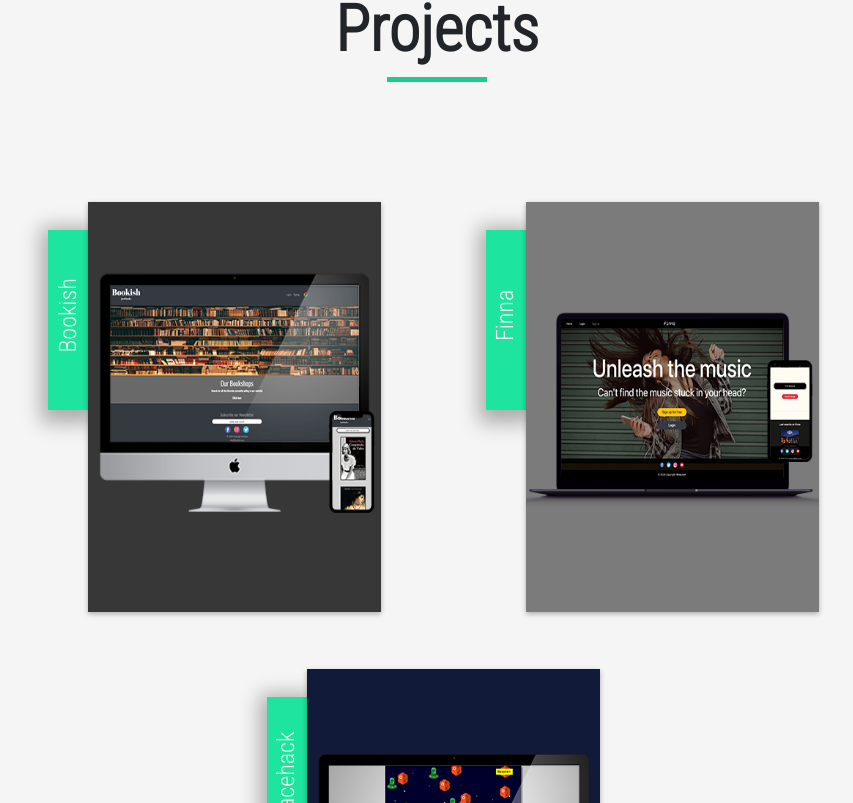
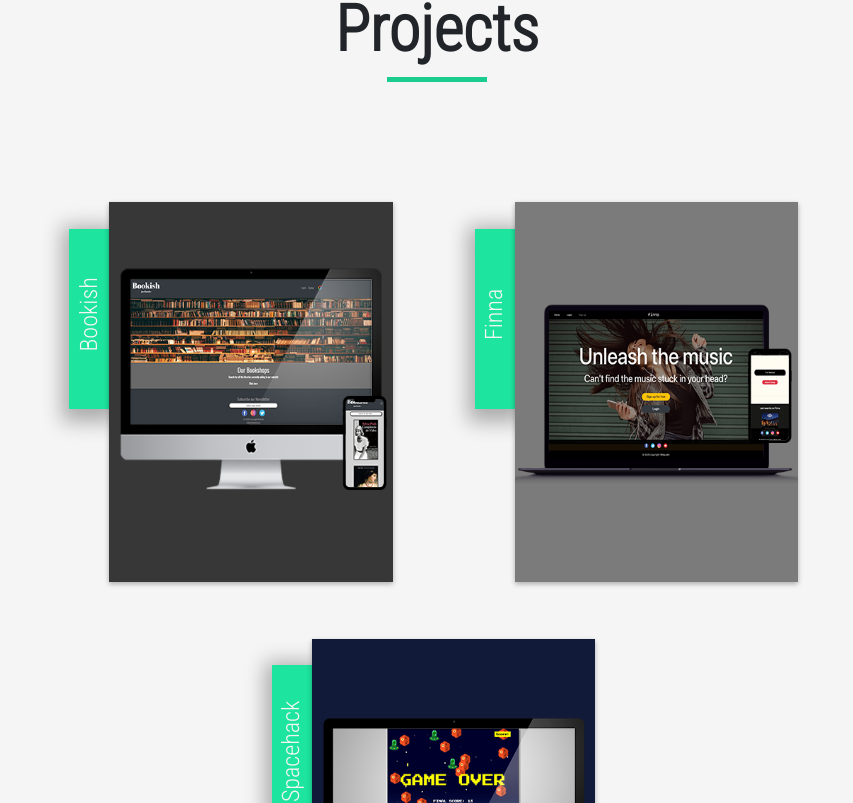
Before and after one commit to Joaouva/my-portfolio, a React (Create React App) app: page / in a window 1280 px wide. Shown: the part 3137-3940 px from the top of the page, without its empty margins (203-1056 px from the left). Built offline with nearby package versions, Linux system fonts and the light colour scheme.

Commit message:
change stylesv3

```diff
--- a/src/components/NavigationBar.css
+++ b/src/components/NavigationBar.css
@@ -14,7 +14,6 @@
 
 /* Color/shape of burger icon bars on hover*/
 .bm-burger-bars-hover {
-  box-shadow: 0px 0px 19px 5px rgba(255,255,255,0.46);
   background-color: #1de49f;
 }
 
--- a/src/components/Projects.css
+++ b/src/components/Projects.css
@@ -24,7 +24,7 @@
   justify-content: center;
   margin-top: 4vh;
   padding: 3%;
-  gap: 5%;
+  gap: 3%;
 }
 
 .project-item {
@@ -62,8 +62,8 @@
 .container-project {
   position: relative;
   margin: 2%;
-  height: 410px;
-  width: 300px;
+  height: 380px;
+  width: 290px;
   overflow: hidden;
   box-shadow: 0px 2px 5px rgba(0,0,0,0.3);
   transition: box-shadow 0.3s ease-out;
```
